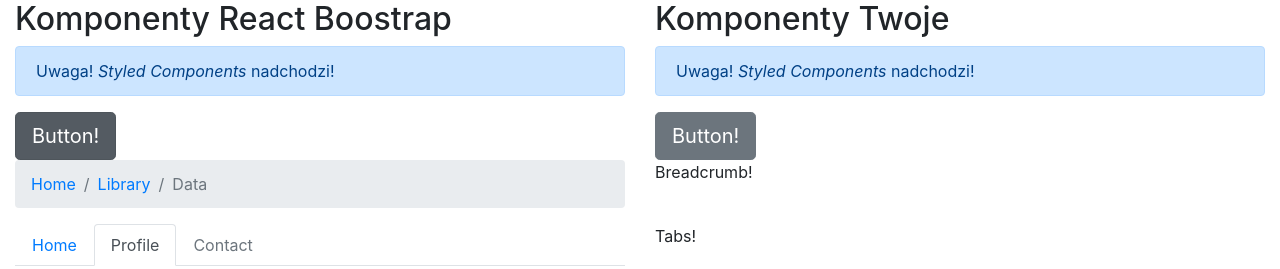
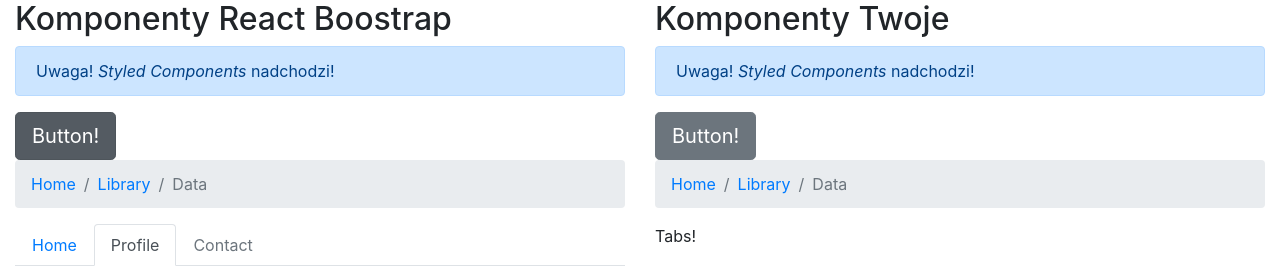
Before and after one commit to webEsperer/practice-react-styling, a React app: page / in a window 1280 px wide. Shown: the top 269 px of the page. Built offline with nearby package versions, Linux system fonts and the light colour scheme.

Commit message:
solved task03

```diff
--- a/03/Task03.js
+++ b/03/Task03.js
@@ -1,5 +1,5 @@
 import React from 'react';
-
+import Breadcrumb from "../src/components/Breadcrumb";
 import { Row, Col, Breadcrumb as RBBreadcrumb } from 'react-bootstrap';
 
 const Task03 = () => {
@@ -15,10 +15,16 @@
           </RBBreadcrumb>
         </Col>
         <Col>
-                Breadcrumb!
+          <Breadcrumb>
+            <Breadcrumb.Item href="#">Home</Breadcrumb.Item>
+            <Breadcrumb.Item href="https://getbootstrap.com/docs/4.0/components/breadcrumb/">
+              Library
+            </Breadcrumb.Item>
+            <Breadcrumb.Item active>Data</Breadcrumb.Item>
+          </Breadcrumb>
         </Col>
       </Row>
-)
+    );
 }
 
 export default Task03;
--- a/src/components/App.js
+++ b/src/components/App.js
@@ -1,7 +1,7 @@
 import React from 'react';
 import { Container, Row, Col } from 'react-bootstrap';
 import { ThemeProvider, css } from "styled-components";
-
+import { GlobalStyled } from "./GlobalStyled";
 import Task01 from './../../01/Task01';
 import Task02 from './../../02/Task02';
 import Task03 from './../../03/Task03';
@@ -81,6 +81,7 @@
     return (
       <>
         <ThemeProvider theme={themeVariants}>
+          <GlobalStyled />
           <Container fluid>
             <Row>
               <Col>
--- /dev/null
+++ b/src/components/Breadcrumb/Breadcrumb.js
@@ -0,0 +1,8 @@
+import React from "react";
+import { DefaultStyledBreadcrumb } from "./Breadcrumb.styled";
+
+const Breadcrumb = (props) => {
+  return <DefaultStyledBreadcrumb>{props.children}</DefaultStyledBreadcrumb>;
+};
+
+export default Breadcrumb;
--- /dev/null
+++ b/src/components/Breadcrumb/Breadcrumb.styled.js
@@ -0,0 +1,15 @@
+import styled from "styled-components";
+
+const DefaultStyledBreadcrumb = styled.ol`
+  display: -ms-flexbox;
+  display: flex;
+  -ms-flex-wrap: wrap;
+  flex-wrap: wrap;
+  padding: 0.75rem 1rem;
+  margin-bottom: 1rem;
+  list-style: none;
+  background-color: #e9ecef;
+  border-radius: 0.25rem;
+`;
+
+export { DefaultStyledBreadcrumb };
--- /dev/null
+++ b/src/components/Breadcrumb/BreadcrumbItem.js
@@ -0,0 +1,11 @@
+import React from "react";
+
+import { DefaultStyledBreadcrumbItem } from "./BreadcrumbItem.styled";
+
+export const BreadcrumbItem = (props) => {
+  return (
+    <DefaultStyledBreadcrumbItem active={props.active}>
+      {props.href ? <a href={props.href}>{props.children}</a> : props.children}
+    </DefaultStyledBreadcrumbItem>
+  );
+};
--- /dev/null
+++ b/src/components/Breadcrumb/BreadcrumbItem.styled.js
@@ -0,0 +1,16 @@
+import styled from "styled-components";
+
+const DefaultStyledBreadcrumbItem = styled.li`
+  color: ${(props) => (props.active ? "#6c757d" : "")};
+  & + & {
+    padding-left: 0.5rem;
+  }
+  & + &::before {
+    display: inline-block;
+    padding-right: 0.5rem;
+    color: #6c757d;
+    content: "/";
+  }
+`;
+
+export { DefaultStyledBreadcrumbItem };
--- /dev/null
+++ b/src/components/Breadcrumb/index.js
@@ -0,0 +1,7 @@
+import { BreadcrumbItem } from "./BreadcrumbItem";
+import Breadcrumb from "./Breadcrumb";
+import React from "react";
+
+export default Object.assign(Breadcrumb, {
+  Item: BreadcrumbItem,
+});
--- /dev/null
+++ b/src/components/GlobalStyled.js
@@ -0,0 +1,8 @@
+import { createGlobalStyle } from "styled-components";
+
+export const GlobalStyled = createGlobalStyle`
+a {
+    color: #007bff;
+    text-decoration: none;
+    background-color: transparent;
+}`;
```
Lines whose indentation alone changed are shown as unchanged.
